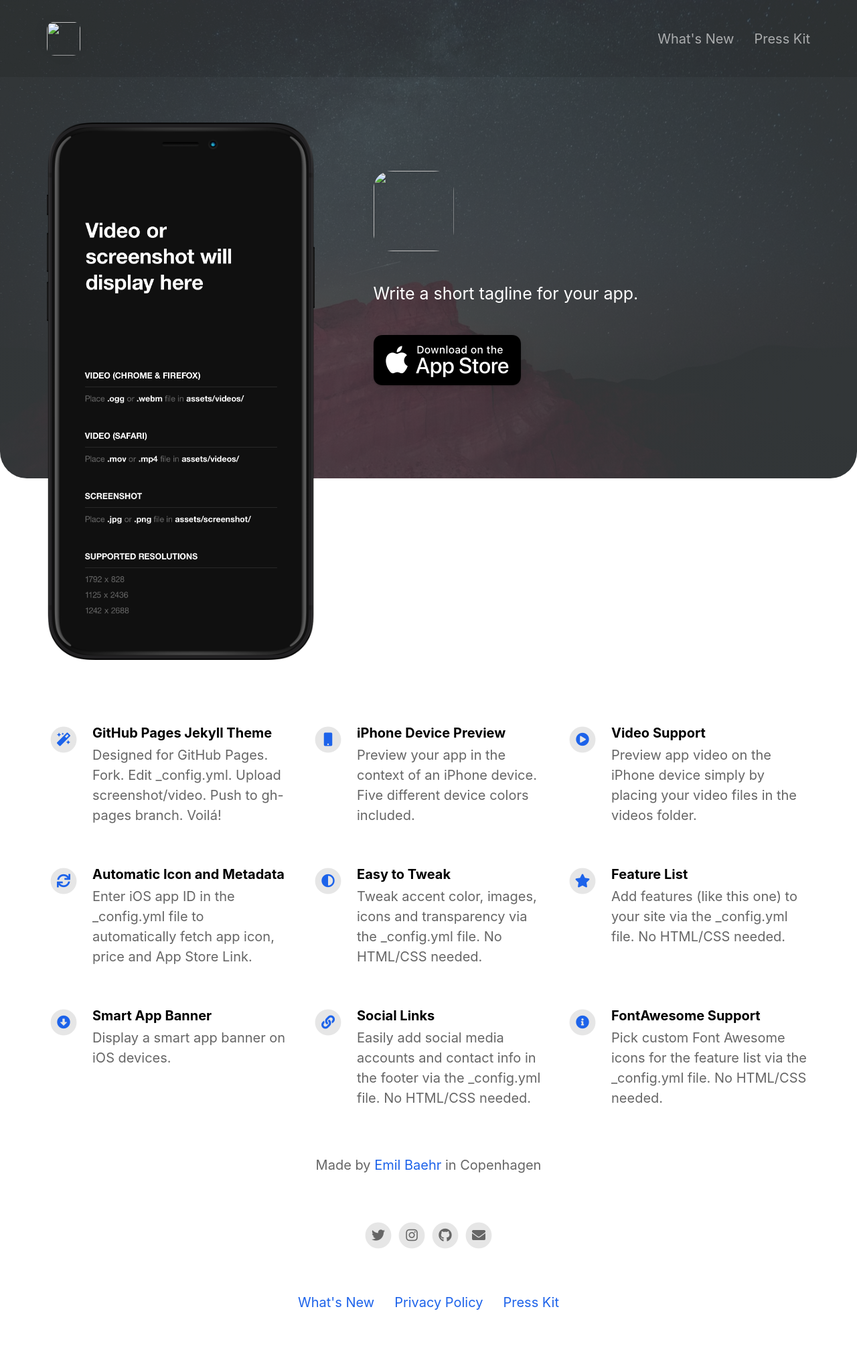
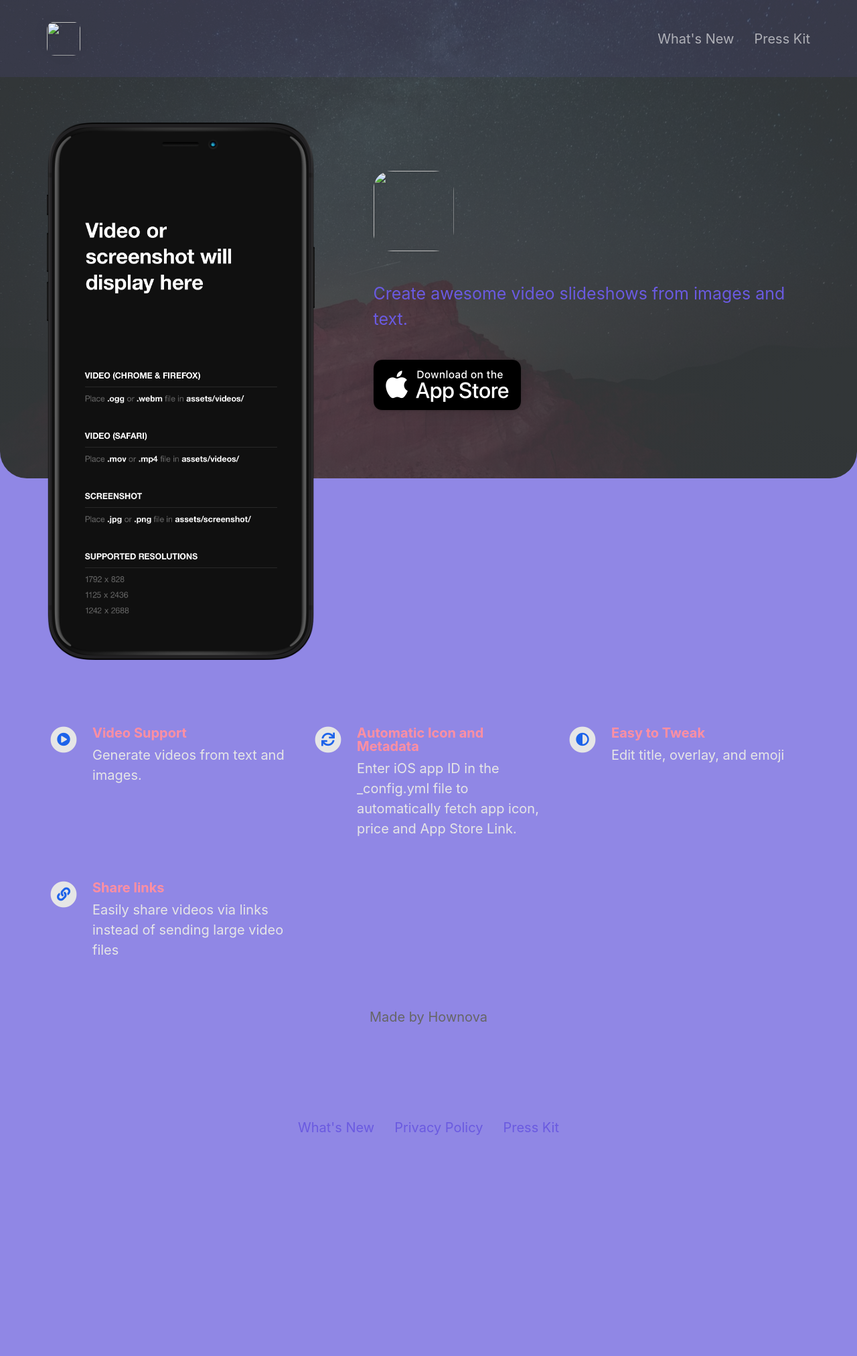
Before and after one commit to hownova/bazog-landing, a Jekyll site: the page built from index.html, in a window 1280 px wide. Shown: the whole page at 67% size. Built offline with Jekyll 4.4.1, drawn with Linux system fonts in a browser that asks for light colours; nearby versions of some CDN libraries; after the commit the page ends 1763 px from its top, so only the background shows below that.

Commit message:
Update _config.yml

```diff
--- a/_config.yml
+++ b/_config.yml
@@ -1,33 +1,33 @@
 #page title
-page_title                                :                                           # Automatically populates with app name if not set and if iOS app ID is set. Otherwise enter manually.
+page_title                                : Bazog                                          # Automatically populates with app name if not set and if iOS app ID is set. Otherwise enter manually.
 
 # App Info
-ios_app_id                                : 1234793120                                # Required. Enter iOS app ID to automatically populate name, price and icons (e.g. 718043190).
+ios_app_id                                : 6444812209                                # Required. Enter iOS app ID to automatically populate name, price and icons (e.g. 718043190).
 ios_app_country                           : us                                        # Required outside USA. Enter 2 letter country code as in https://en.wikipedia.org/wiki/ISO_3166-1_alpha-2
 
 appstore_link                             :                                           # Automatically populates if not set and if iOS app ID is set. Otherwise enter manually.
 playstore_link                            :                                           # Enter Google Play Store URL.
-presskit_download_link                    : https://emilbaehr.com                                          # Enter a link to downloadable file or (e.g. public Dropbox link to a .zip file).
+presskit_download_link                    : https://bazog.com                                          # Enter a link to downloadable file or (e.g. public Dropbox link to a .zip file).
                                                                                       # Or upload your press kit file to assets and set path accordingly (e.g. "assets/your_press_kit.zip").
 
 app_icon                                  : # assets/appicon.png                      # Automatically populates if not set and if iOS app ID is set.  Otherwise enter path to icon file manually.
 app_name                                  :                                           # Automatically populates if not set and if iOS app ID is set.  Otherwise enter manually.
 app_price                                 :                                           # Automatically populates if not set and if iOS app ID is set.  Otherwise enter manually.
-app_description                           : Write a short tagline for your app.
+app_description                           : Create awesome video slideshows from images and text.
 
 enable_smart_app_banner                   : true                                      # Set to true to show a smart app banner at top of page on mobile devices.
 
 
 
 # Information About Yourself
-your_name                                 : Emil Baehr
-your_link                                 : https://emilbaehr.com
-your_city                                 : Copenhagen
-email_address                             : emil.baehr@gmail.com
+your_name                                 : Hownova
+your_link                                 :
+your_city                                 :
+email_address                             :
 facebook_username                         :
-instagram_username                        : ebaehr
-twitter_username                          : ebaehr
-github_username                           : emilbaehr
+instagram_username                        :
+twitter_username                          :
+github_username                           :
 youtube_username                          :
 
 
@@ -35,16 +35,8 @@ youtube_username                          :
 # Feature List                            Edit, add or remove features to be presented.
 features                                  :
 
-  - title                                 : GitHub Pages Jekyll Theme
-    description                           : Designed for GitHub Pages. Fork. Edit _config.yml. Upload screenshot/video. Push to gh-pages branch. Voilá!
-    fontawesome_icon_name                 : magic
-
-  - title                                 : iPhone Device Preview
-    description                           : Preview your app in the context of an iPhone device. Five different device colors included.
-    fontawesome_icon_name                 : mobile
-
   - title                                 : Video Support
-    description                           : Preview app video on the iPhone device simply by placing your video files in the videos folder.
+    description                           : Generate videos from text and images.
     fontawesome_icon_name                 : play-circle
 
   - title                                 : Automatic Icon and Metadata
@@ -52,24 +44,12 @@ features                                  :
     fontawesome_icon_name                 : sync
 
   - title                                 : Easy to Tweak
-    description                           : Tweak accent color, images, icons and transparency via the _config.yml file. No HTML/CSS needed.
+    description                           : Edit title, overlay, and emoji
     fontawesome_icon_name                 : adjust
 
-  - title                                 : Feature List
-    description                           : Add features (like this one) to your site via the _config.yml file. No HTML/CSS needed.
-    fontawesome_icon_name                 : star
-
-  - title                                 : Smart App Banner
-    description                           : Display a smart app banner on iOS devices.
-    fontawesome_icon_name                 : arrow-alt-circle-down
-
-  - title                                 : Social Links
-    description                           : Easily add social media accounts and contact info in the footer via the _config.yml file. No HTML/CSS needed.
+  - title                                 : Share links
+    description                           : Easily share videos via links instead of sending large video files
     fontawesome_icon_name                 : link
-
-  - title                                 : FontAwesome Support
-    description                           : Pick custom Font Awesome icons for the feature list via the _config.yml file. No HTML/CSS needed.
-    fontawesome_icon_name                 : info-circle
 
   - title                                 : # New Feature Title
     description                           : # New Feature Description
@@ -78,7 +58,7 @@ features                                  :
 
 
 # Theme Settings
-topbar_color                              : "#000000"
+topbar_color                              : "#6A5AE0"
 topbar_transparency                       : 0.1
 topbar_title_color                        : "#ffffff"
 
@@ -88,16 +68,16 @@ cover_overlay_transparency                : 0.8
 
 device_color                              : black                                     # Set to: blue, black, yellow, coral or white.
 
-body_background_color                     : "#ffffff"
+body_background_color                     : "#9087E5"
 
-link_color                                : "#1d63ea"
+link_color                                : "#6A5AE0"
 
-app_title_color                           : "#ffffff"
-app_price_color                           : "#ffffff"
-app_description_color                     : "#ffffff"
+app_title_color                           : "#6A5AE0"
+app_price_color                           : "#6A5AE0"
+app_description_color                     : "#6A5AE0"
 
-feature_title_color                       : "#000000"
-feature_text_color                        : "#666666"
+feature_title_color                       : "#FF8FA2"
+feature_text_color                        : "#E6E6E6"
 
 feature_icons_foreground_color            : "#1d63ea"
 feature_icons_background_color            : "#e6e6e6"
```
